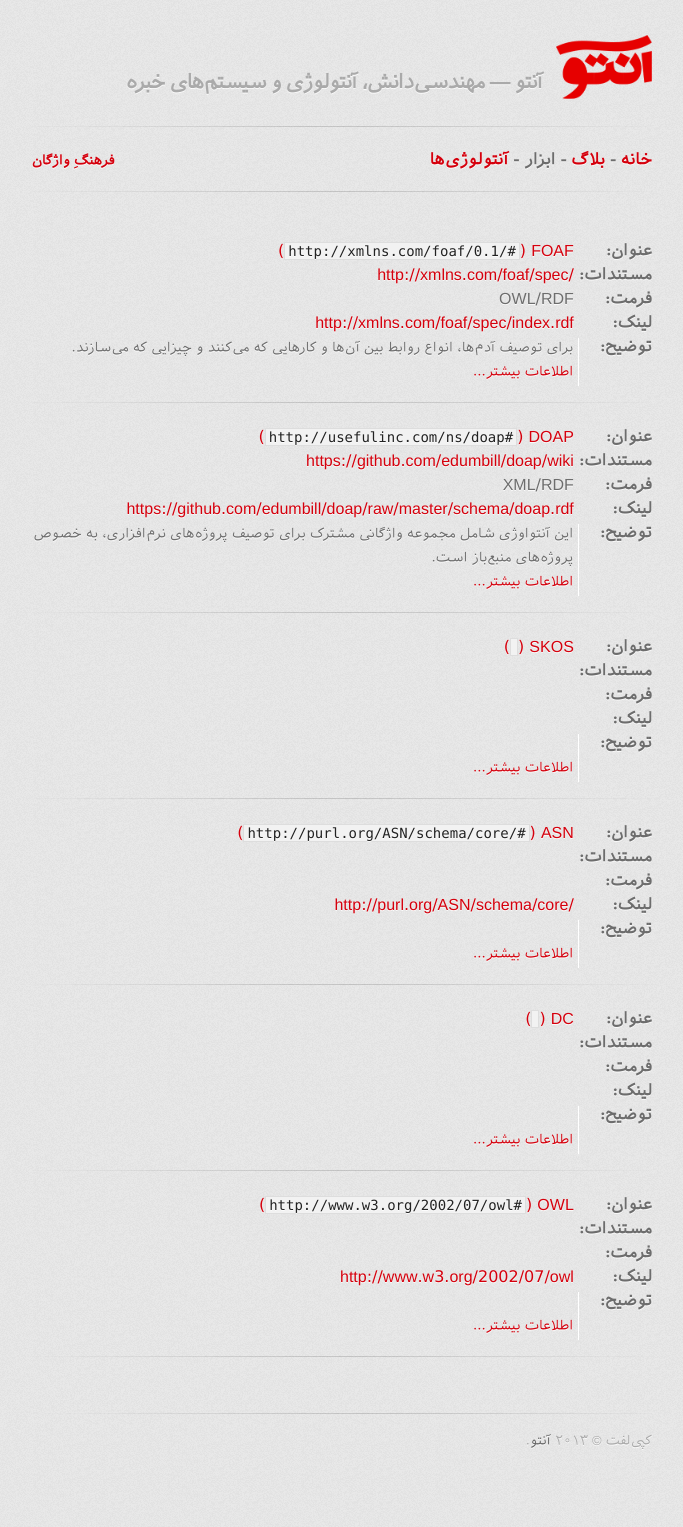
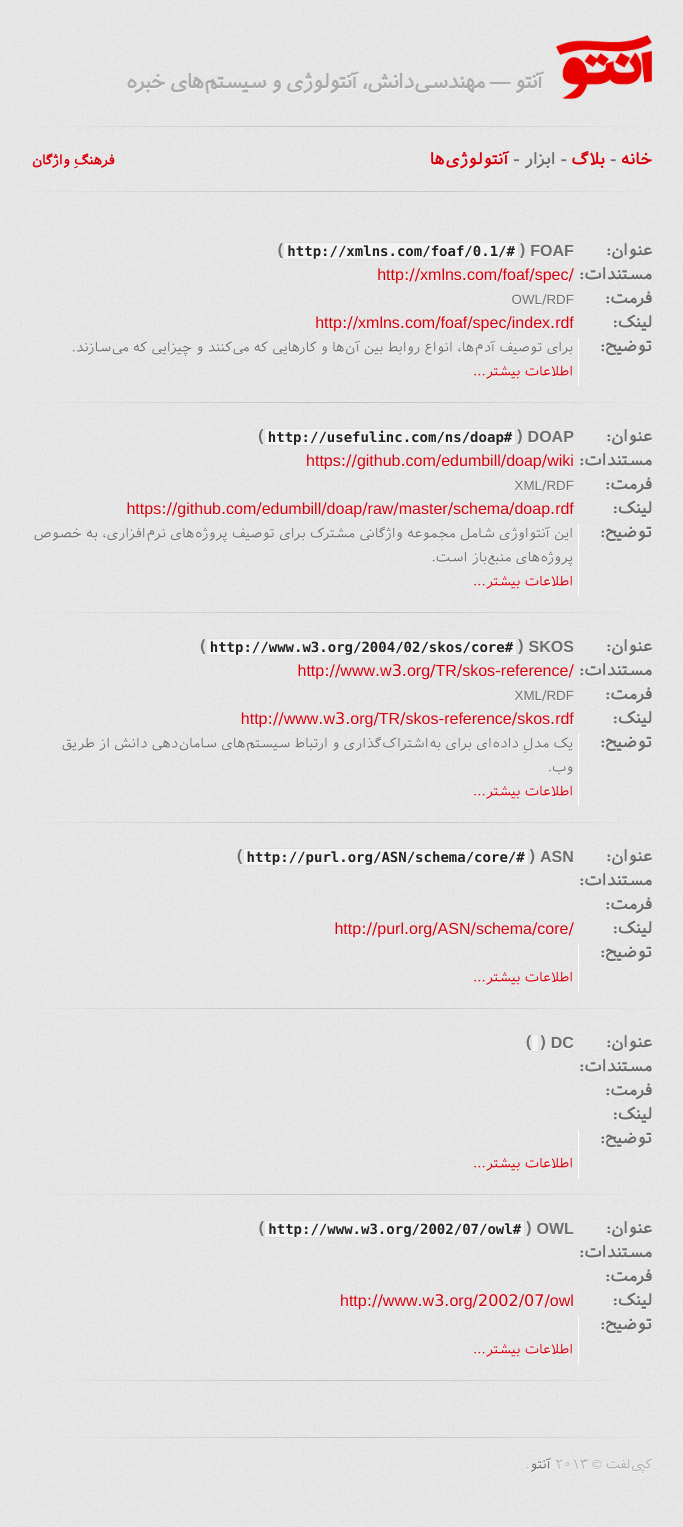
Before and after one commit to morteza/onto, a Jekyll site: the page built from ontologies.html, in a window 1280 px wide. Shown: the whole page, without its empty margins (298-981 px from the left). Built offline with Jekyll 4.4.1, drawn with Linux system fonts in a browser that asks for light colours; before the commit the page ends 1503 px from its top, so only the background shows below that.

Commit message:
Add SKOS spec and info to the ontologies list.

```diff
--- a/_data/ontologies.yml
+++ b/_data/ontologies.yml
@@ -16,6 +16,12 @@
   excerpt: "این آنتواوژی شامل مجموعه واژگانی مشترک برای توصیف پروژه‌های نرم‌افزاری، به خصوص پروژه‌های منبع‌باز است."
 
 - name: SKOS
+  uri: http://www.w3.org/2004/02/skos/core#
+  homepage: http://www.w3.org/TR/skos-primer
+  spec: http://www.w3.org/TR/skos-reference/
+  file: http://www.w3.org/TR/skos-reference/skos.rdf
+  format: "XML/RDF"
+  excerpt: "یک مدلِ داده‌ای برای به‌اشتراک‌گذاری و ارتباط سیستم‌های سامان‌دهی دانش از طریق وب."
 
 - name: ASN
   uri: http://purl.org/ASN/schema/core/#
--- a/_includes/list_all_ontologies.html
+++ b/_includes/list_all_ontologies.html
@@ -3,7 +3,7 @@
   <tr>
     <td style="width:1%; margin: 5px;"><strong>عنوان:</strong></td>
     <td style="border-right:0px;padding-right:5px;direction:ltr">
-      <a href='{{ ontology.homepage }}'>(<code>{{ ontology.uri }}</code>) {{ ontology.name }}</a>
+      <strong>(<code>{{ ontology.uri }}</code>) {{ ontology.name }}</strong>
     </td>
   </tr>
   <tr>
@@ -15,7 +15,7 @@
   <tr>
     <td style="width:1%; margin: 5px;"><strong>فرمت:</strong></td>
     <td style="border-right:0px;padding-right:5px;direction:ltr">
-      {{ ontology.format }}
+      <small>{{ ontology.format }}</small>
     </td>
   </tr>
   <tr>
```
